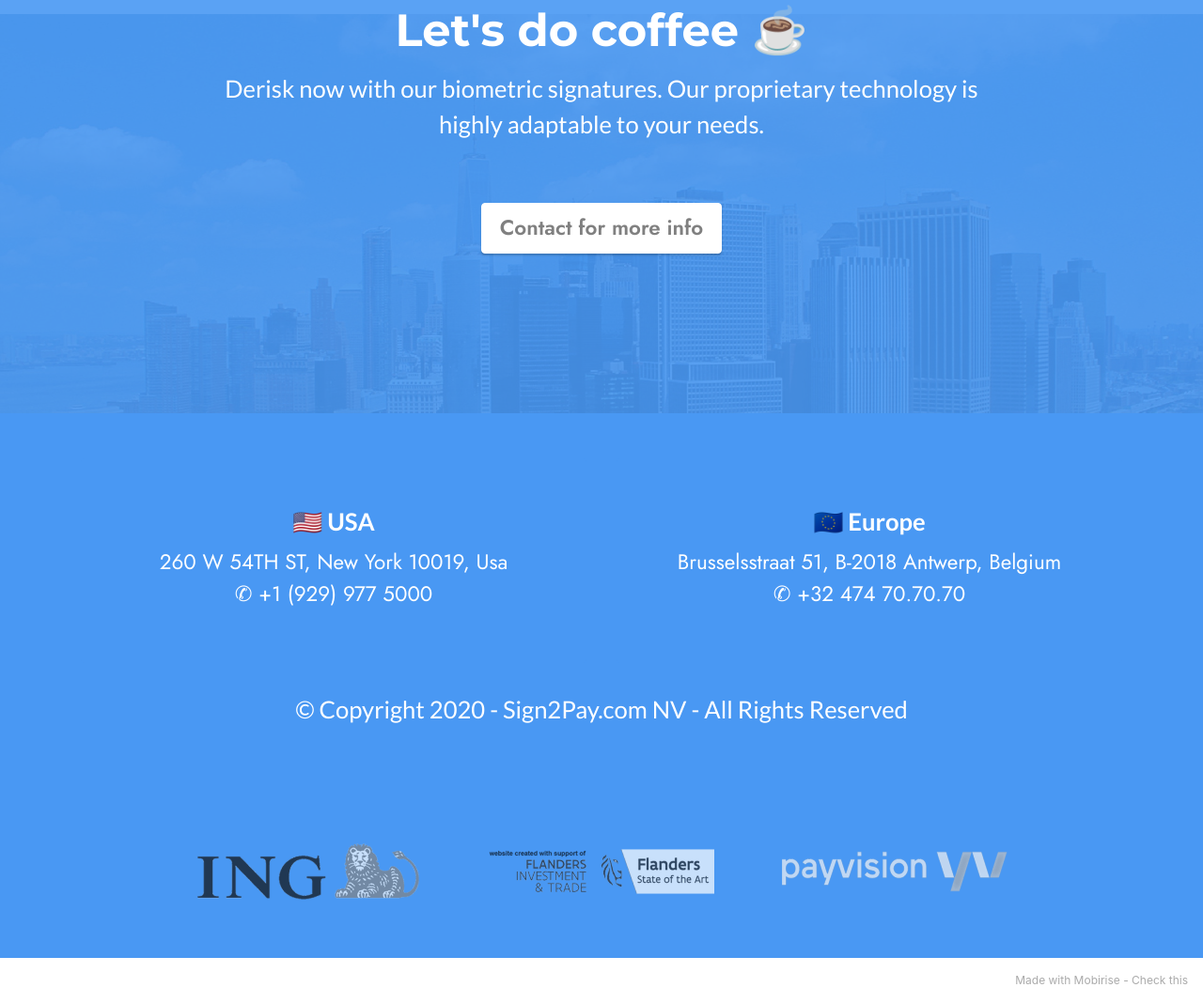
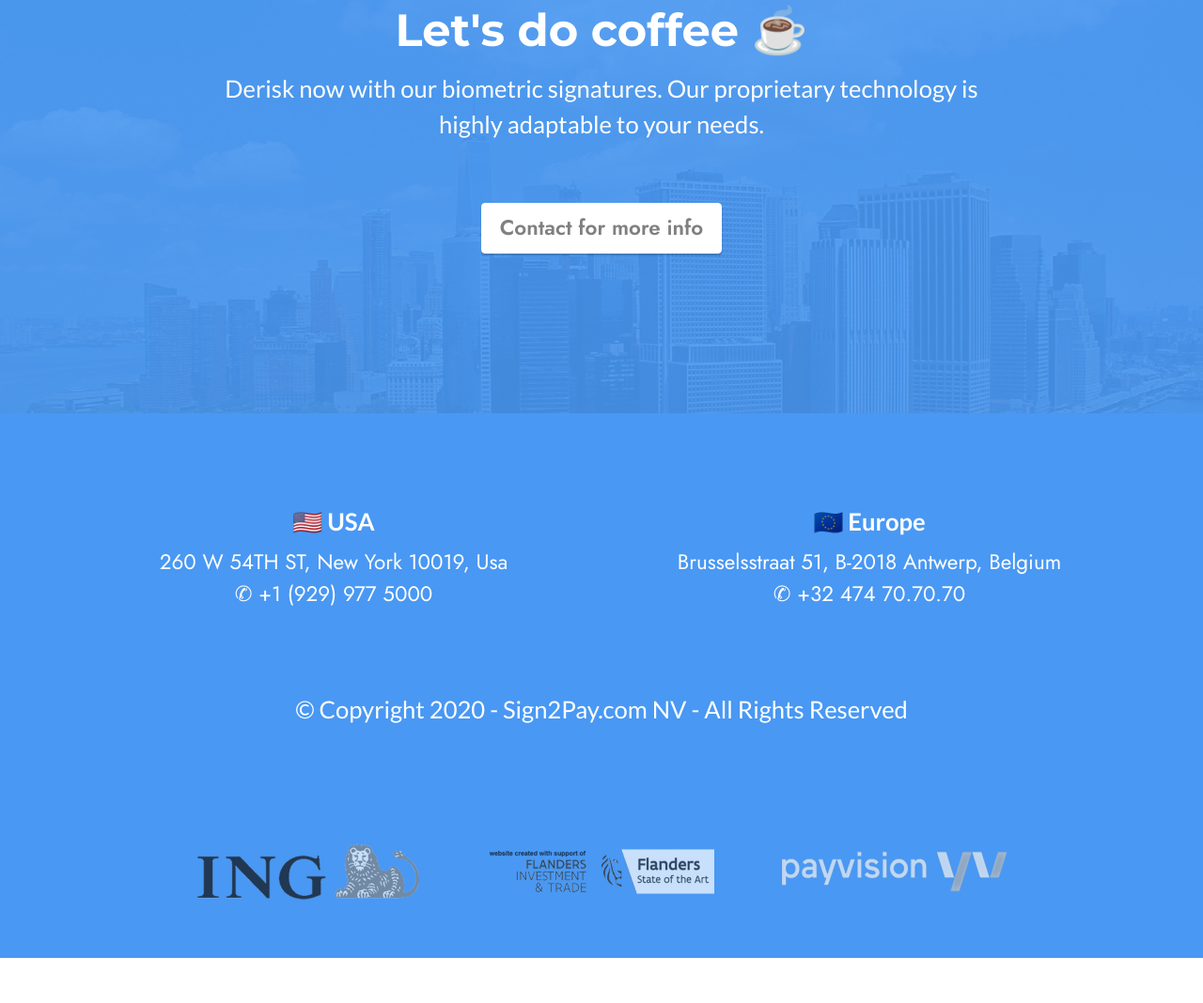
Before and after one commit to nicolasmertens/s2p-website, a plain HTML site: page index.html in a window 1280 px wide. Shown: the part 4826-5894 px from the top of the page at 94% size. After the commit the page ends 5846 px from the top, so only its background shows below. Drawn offline with Linux system fonts and the light colour scheme.

Commit message:
removed mobirise footer

```diff
--- a/index.html
+++ b/index.html
@@ -322,7 +322,10 @@
 
         </div>
     </div>
-</section><section style="background-color: #fff; font-family: -apple-system, BlinkMacSystemFont, 'Segoe UI', 'Roboto', 'Helvetica Neue', Arial, sans-serif; color:#aaa; font-size:12px; padding: 0; align-items: center; display: flex;"><a href="https://mobirise.site/c" style="flex: 1 1; height: 3rem; padding-left: 1rem;"></a><p style="flex: 0 0 auto; margin:0; padding-right:1rem;">Made with Mobirise - <a href="https://mobirise.site/k" style="color:#aaa;">Check this</a></p></section><script src="assets/web/assets/jquery/jquery.min.js"></script>  <script src="assets/popper/popper.min.js"></script>  <script src="assets/tether/tether.min.js"></script>  <script src="assets/bootstrap/js/bootstrap.min.js"></script>  <script src="assets/smoothscroll/smooth-scroll.js"></script>  <script src="assets/dropdown/js/nav-dropdown.js"></script>  <script src="assets/dropdown/js/navbar-dropdown.js"></script>  <script src="assets/touchswipe/jquery.touch-swipe.min.js"></script>  <script src="assets/playervimeo/vimeo_player.js"></script>  <script src="assets/formstyler/jquery.formstyler.js"></script>  <script src="assets/formstyler/jquery.formstyler.min.js"></script>  <script src="assets/datepicker/jquery.datetimepicker.full.js"></script>  <script src="assets/parallax/jarallax.min.js"></script>  <script src="assets/theme/js/script.js"></script>  <script src="assets/formoid/formoid.min.js"></script>
+</section>
+
+
+<script src="assets/web/assets/jquery/jquery.min.js"></script>  <script src="assets/popper/popper.min.js"></script>  <script src="assets/tether/tether.min.js"></script>  <script src="assets/bootstrap/js/bootstrap.min.js"></script>  <script src="assets/smoothscroll/smooth-scroll.js"></script>  <script src="assets/dropdown/js/nav-dropdown.js"></script>  <script src="assets/dropdown/js/navbar-dropdown.js"></script>  <script src="assets/touchswipe/jquery.touch-swipe.min.js"></script>  <script src="assets/playervimeo/vimeo_player.js"></script>  <script src="assets/formstyler/jquery.formstyler.js"></script>  <script src="assets/formstyler/jquery.formstyler.min.js"></script>  <script src="assets/datepicker/jquery.datetimepicker.full.js"></script>  <script src="assets/parallax/jarallax.min.js"></script>  <script src="assets/theme/js/script.js"></script>  <script src="assets/formoid/formoid.min.js"></script>
 
 
 </body>
```
